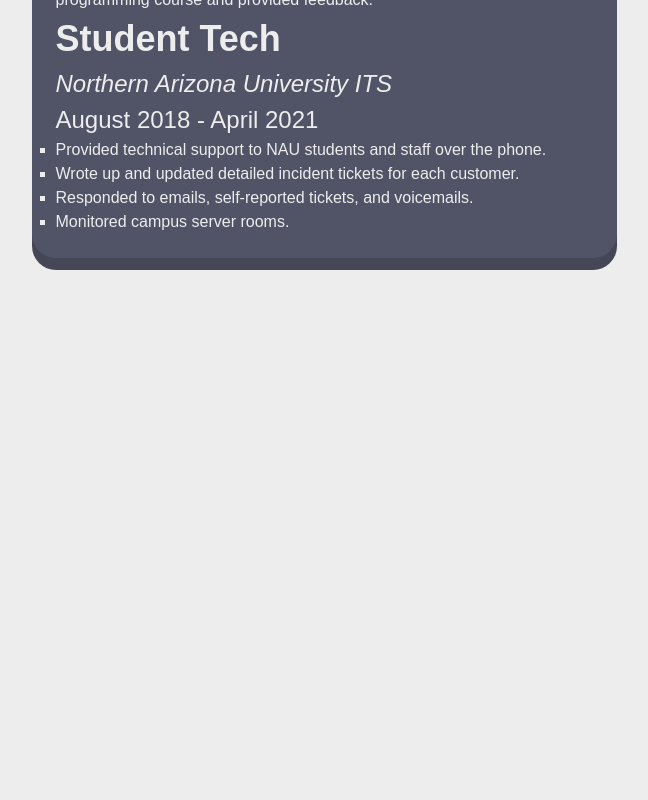
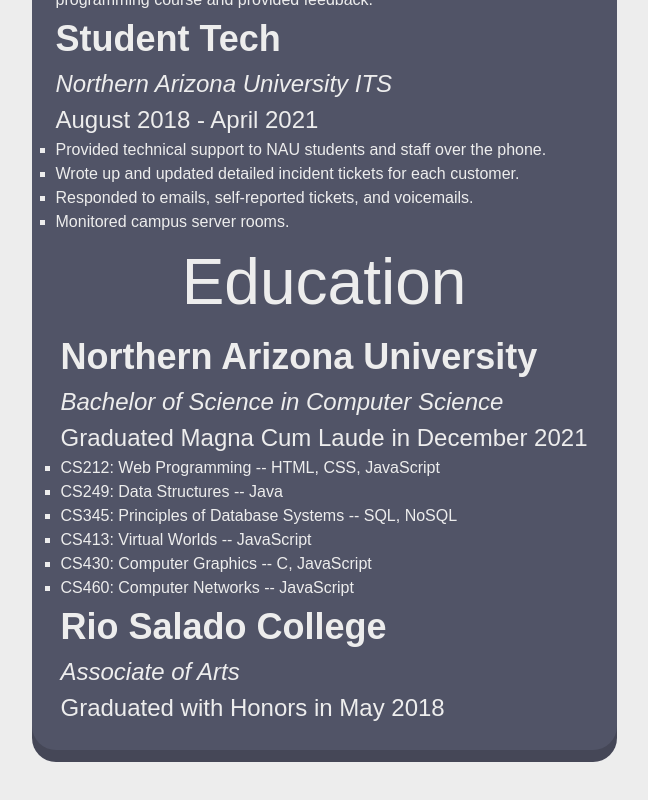
Before and after one commit to saturdaaaaaaaay/saturdaaaaaaaay.github.io, a Next.js app in the folder next-react-project/: page /experience in a window 1280 px wide. Shown: the part 1336-2136 px from the top of the page, without its empty margins (316-964 px from the left). Before the commit the page ends 1646 px from the top, so only its background shows below. Built offline with nearby package versions, Linux system fonts and the light colour scheme; a web font is replaced by a local one.

Commit message:
Added education to experience

```diff
--- a/next-react-project/src/app/experience/page.js
+++ b/next-react-project/src/app/experience/page.js
@@ -1,6 +1,6 @@
 export default async function Page() {
     return (
-        <main className="flex flex-col items-center justify-between transition-all duration-2 ease-in">
+        <main className="flex flex-col items-center justify-between">
             <h1>Work Experience</h1>
             <div className="px-5 mx-1">
                 <div>
@@ -55,6 +55,26 @@ export default async function Page() {
                     </ul>
                 </div>
             </div>
+
+            <h1>Education</h1>
+            <div className="px-1 mx-1">
+                <div>
+                    <h2>Northern Arizona University</h2>
+                    <h3 className="italic">Bachelor of Science in Computer Science</h3>
+                    <h3>Graduated Magna Cum Laude in December 2021</h3>
+                    <ul>
+                        <li>CS212: Web Programming -- HTML, CSS, JavaScript</li>
+                        <li>CS249: Data Structures -- Java</li>
+                        <li>CS345: Principles of Database Systems -- SQL, NoSQL</li>
+                        <li>CS413: Virtual Worlds -- JavaScript</li>
+                        <li>CS430: Computer Graphics -- C, JavaScript</li>
+                        <li>CS460: Computer Networks -- JavaScript</li>
+                    </ul>
+                    <h2>Rio Salado College</h2>
+                    <h3 className="italic">Associate of Arts</h3>
+                    <h3>Graduated with Honors in May 2018</h3>
+                </div>
+            </div>
         </main>
     );
 }
```
